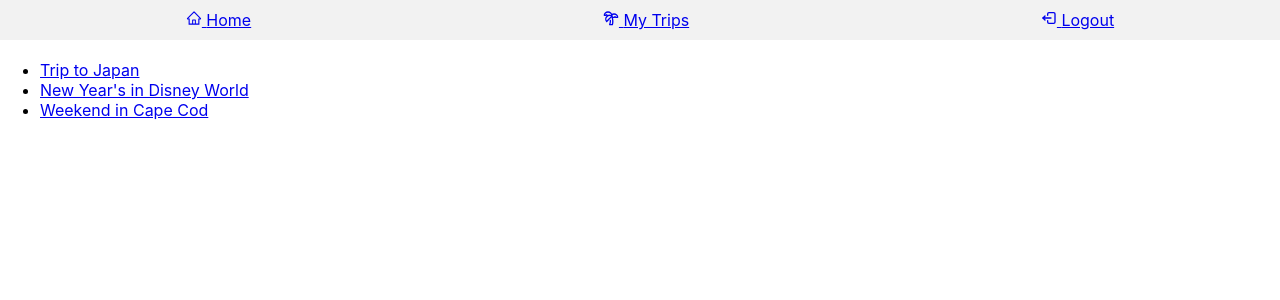
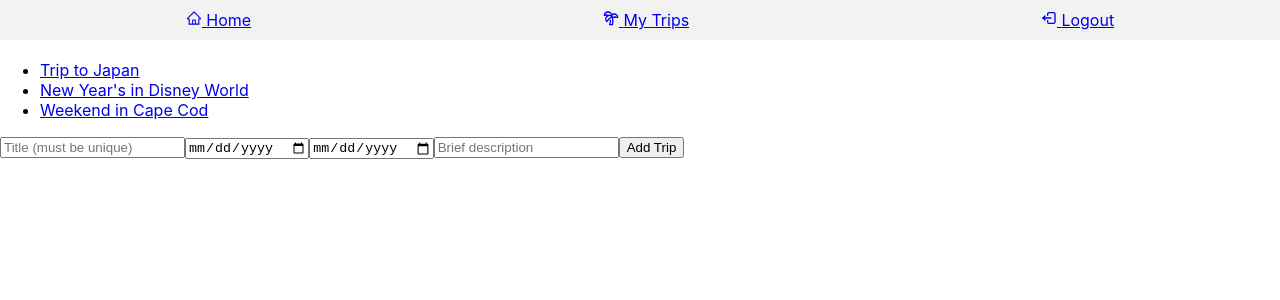
Before and after one commit to jliakim23/project3-frontend, a React (Create React App) app: page /trips in a window 1280 px wide. Shown: the top 300 px of the page. Built offline with nearby package versions, Linux system fonts and the light colour scheme.

Commit message:
add new trip form

```diff
--- a/src/pages/TripIndex.jsx
+++ b/src/pages/TripIndex.jsx
@@ -1,7 +1,29 @@
-import React from "react";
+import React, { useState } from "react";
 import { Link } from "react-router-dom";
 
 const TripIndex = ({ data }) => {
+  const [form, setForm] = useState({
+    Title: "",
+    startDate: "",
+    endDate: "",
+    Description: "",
+  });
+
+  const handleAddTrip = (e) => {
+    e.preventDefault();
+    const { value } = e.target;
+    console.log(value);
+  };
+
+  const handleFormChange = (e) => {
+    const { name, value } = e.target;
+    setForm({
+      ...form,
+      [name]: value,
+    });
+    console.log(form);
+  };
+
   return (
     <div>
       <ul>
@@ -14,6 +36,23 @@ const TripIndex = ({ data }) => {
           );
         })}
       </ul>
+      <form onSubmit={handleAddTrip}>
+        <input
+          type="text"
+          name="Title"
+          placeholder="Title (must be unique)"
+          onChange={handleFormChange}
+        />
+        <input type="date" name="startDate" onChange={handleFormChange} />
+        <input type="date" name="endDate" onChange={handleFormChange} />
+        <input
+          type="text"
+          name="Description"
+          placeholder="Brief description"
+          onChange={handleFormChange}
+        />
+        <input type="submit" value="Add Trip" />
+      </form>
     </div>
   );
 };
```
